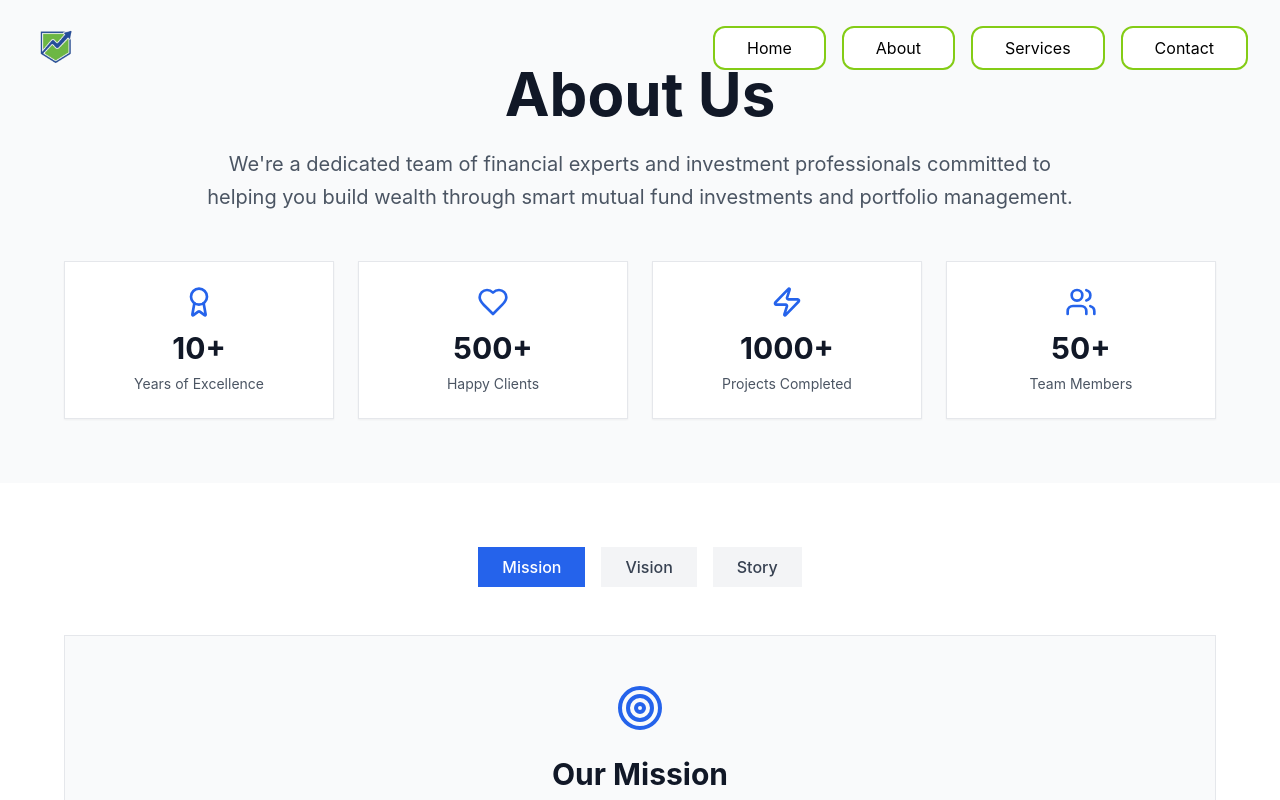
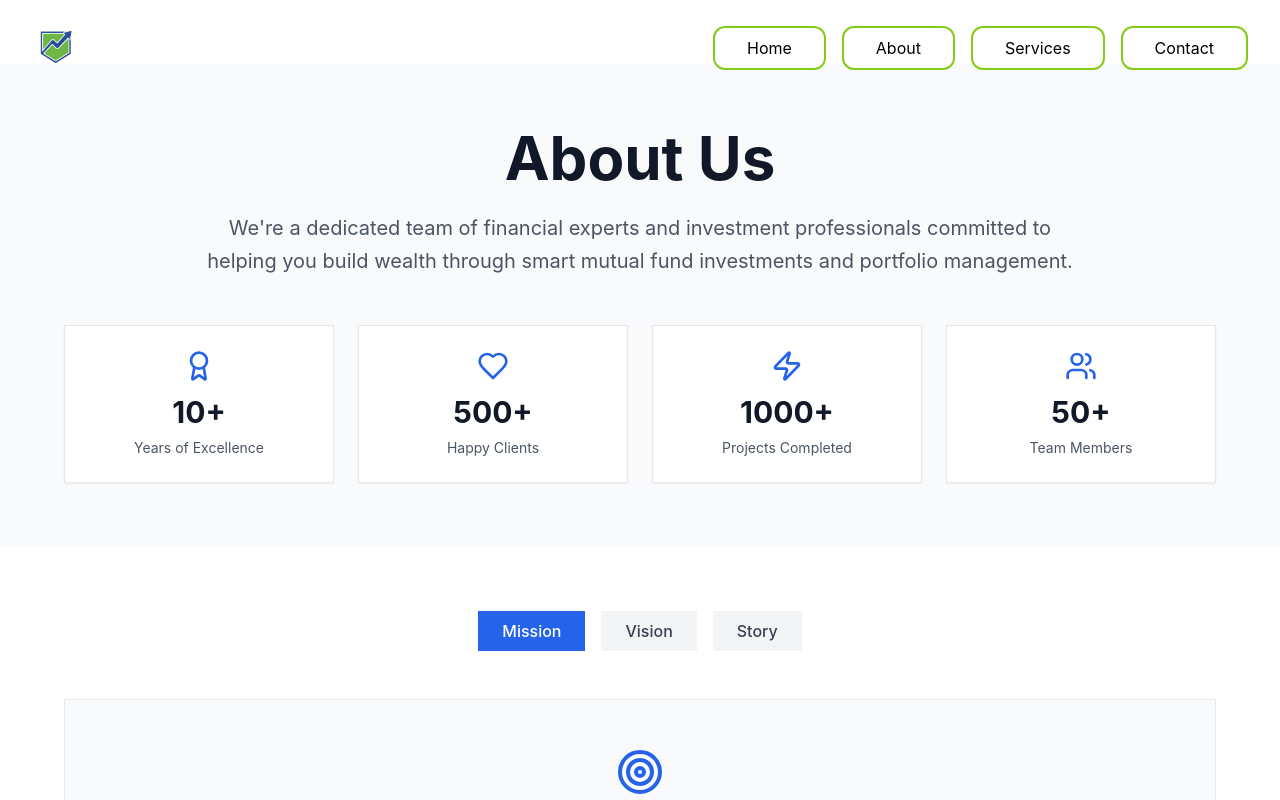
Before and after one commit to sauravgurjar/pocketprofitweb, a React (Create React App) app: page /about in a window 1280 px wide. Shown: the top 800 px of the page. Built offline with nearby package versions, Linux system fonts and the light colour scheme.

Commit message:
updated code

```diff
--- a/src/about/about.tsx
+++ b/src/about/about.tsx
@@ -44,7 +44,7 @@
     ];
 
     return (
-        <div className="min-h-screen bg-white">
+        <div className="min-h-screen bg-white pt-16">
             {/* Hero Section */}
             <section className="py-16 px-6 bg-gray-50">
                 <div className="max-w-6xl mx-auto">
--- a/src/comp/header.tsx
+++ b/src/comp/header.tsx
@@ -1,5 +1,6 @@
 import React, { useState, useEffect } from 'react';
 import logo from '../assets/loga.png';
+import { useNavigate } from 'react-router-dom';
 
 
 interface HeaderState {
@@ -21,13 +22,14 @@
             window.removeEventListener('scroll', handleScroll);
         };
     }, []);
-
+    const navigate = useNavigate();
     const toggleMenu = () => {
         setState((prevState) => ({ ...prevState, isMenuOpen: !prevState.isMenuOpen }));
     };
 
-    // Navigation handlers
+    // Navigation handler
     const handleHomeClick = () => {
+
         console.log('Home clicked');
         // Add your home navigation logic here
         // e.g., navigate('/') or scrollTo('#home')
@@ -35,6 +37,7 @@
 
     const handleAboutClick = () => {
         console.log('About clicked');
+        navigate('/about')
 
     };
 
```
